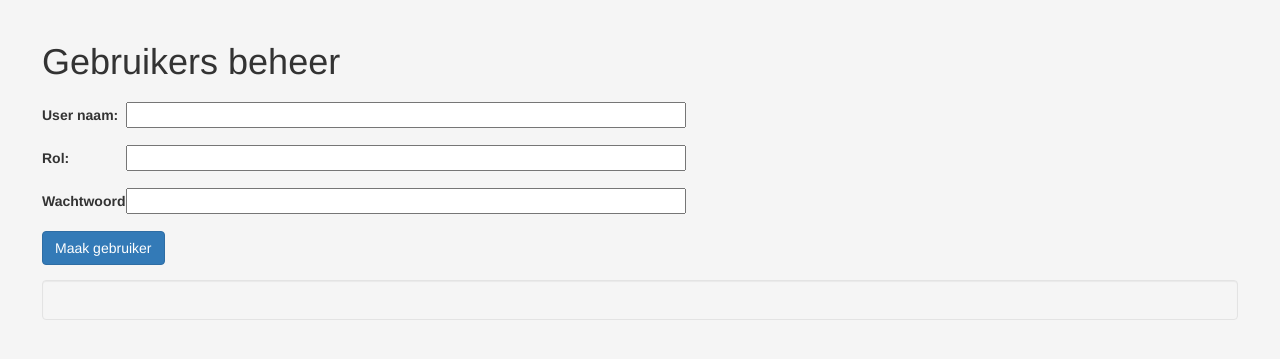
After one commit to be-odisee-2020-2021-2ti-ddf-team-3/Jaegher, a Spring app: template jaegher/src/main/resources/templates/Gebruikers.html in a window 1280 px wide. The commit adds this page. Shown: the top 359 px of the page. Run offline with Thymeleaf, Linux system fonts and the light colour scheme; the template is opened without the code that fills it, so the values that code supplies are empty; some of the project's set-up classes (security, data sources, template engines, error pages and the like) are left out, and stand-ins take their place; some libraries are stand-ins or nearby versions.

Commit message:
Gebruiker aanmaken en bekijken
Dit werkt enkel als de variabelen niet final zijn en in dat geval kunnen er geen initiele gebruikers aangemaakt worden.

```diff
--- a/jaegher/src/main/java/be/odisee/ti2/se4/jaegher/PaswordEncryption.java
+++ b/jaegher/src/main/java/be/odisee/ti2/se4/jaegher/PaswordEncryption.java
@@ -11,7 +11,7 @@ public class PaswordEncryption {
 
     public static void main(String[] args) {
 
-        String[] passwords = {"imkeww", "tessaww", "testww","hansww"};
+        String[] passwords = {"imkeww", "tessaww", "testww","hansww", "adminww"};
 
         for (String pwd : passwords ) {
             System.out.printf("%s is {bcrypt}%s%n", pwd, hash(pwd));
--- a/jaegher/src/main/java/be/odisee/ti2/se4/jaegher/domain/Gebruiker.java
+++ b/jaegher/src/main/java/be/odisee/ti2/se4/jaegher/domain/Gebruiker.java
@@ -13,7 +13,7 @@ import java.util.Collection;
 @Table(name = "GEBRUIKERS")
 @Data
 @RequiredArgsConstructor
-@NoArgsConstructor(access= AccessLevel.PRIVATE, force = true)
+@NoArgsConstructor(force = true)
 public class Gebruiker implements UserDetails {
     @Id
     @GeneratedValue(strategy= GenerationType.IDENTITY)
--- a/jaegher/src/main/java/be/odisee/ti2/se4/jaegher/service/JaegherService.java
+++ b/jaegher/src/main/java/be/odisee/ti2/se4/jaegher/service/JaegherService.java
@@ -1,6 +1,7 @@
 package be.odisee.ti2.se4.jaegher.service;
 
 
+import be.odisee.ti2.se4.jaegher.domain.Gebruiker;
 import be.odisee.ti2.se4.jaegher.domain.Klant;
 import be.odisee.ti2.se4.jaegher.formdata.EntryData;
 
@@ -8,6 +9,8 @@ import java.util.List;
 
 public interface JaegherService {
     public List<Klant> getAllKlanten();
+
+    public List<Gebruiker> getAllGebruikers();
 
     public void addKlant(EntryData entryData);
 
@@ -22,4 +25,6 @@ public interface JaegherService {
     public String getAuthenticatedFullname();
 
     public String getAuthenticatedRole();
+
+    public void addGebruiker(Gebruiker gebruiker);
 }
--- /dev/null
+++ b/jaegher/src/main/resources/templates/Gebruikers.html
@@ -0,0 +1,52 @@
+<!DOCTYPE html>
+<html lang="en"
+      xmlns:th = "http://www.thymeleaf.org" >
+<head>
+    <meta charset="UTF-8">
+    <title>Jaegher gebruikers</title>
+    <link type="text/css" rel="stylesheet" th:href="@{/css/bootstrap.min.css}"/>
+    <link type="text/css" rel="stylesheet" th:href="@{/css/styles.css}"/>
+    <script>
+        function rowClicked(value) {
+            location.href = "/Gebruikers/edit" + value
+        }
+    </script>
+</head>
+<body>
+<h1 style="margin-bottom: 20px;">Gebruikers beheer </h1>
+<form method="POST" th:action="@{/Gebruikers.html}" th:object="${gebruiker}">
+
+    <input type="hidden" th:field="*{id}"/>
+
+    <div class="form-group">
+        <label>User naam:&nbsp;</label><input type="text" th:field="*{username}" style="width: 40em"/>
+        <span class="validationError"
+              th:errors="*{username}">
+        </span>
+    </div>
+    <div class="form-group">
+        <label>Rol: </label><input type="text" th:field="*{role}" style="width: 40em"/>
+        <span class="validationError"
+              th:errors="*{role}">
+        </span>
+    </div>
+    <div class="form-group">
+        <label>Wachtwoord: </label><input type="text" th:field="*{password}" style="width: 40em"/>
+        <span class="validationError"
+              th:errors="*{password}">
+        </span>
+    </div>
+
+    <div class="form-group">
+        <button class="btn btn-primary btn-md" th:if="${gebruiker.getId()}!=0" name="submit">Maak gebruiker</button>
+    </div>
+</form>
+<div class="table-striped well" >
+    <div th:each="gebruiker: ${gebruikers}" class="row" th:onclick="'window.location.href = \'' + @{/Gebruikers/edit?id={id} (id=${gebruiker.getId()}) } + '\''">
+        <div class="col-md-1 text-left" th:text="${gebruiker.getUsername()}">user naam</div>
+        <div class="col-md-2 text-left" th:text="${gebruiker.getRole()}"> rol</div>
+        <br>
+    </div>
+</div>
+</body>
+</html>
--- a/jaegher/src/main/resources/templates/home.html
+++ b/jaegher/src/main/resources/templates/home.html
@@ -20,7 +20,8 @@
         </div>
     </div>
 
-    <button th:if="${role}==BIKEFITTER" style="margin-top: 15px" class="btn btn-primary btn-md"><a href="klanten" style="color:white;">Klanten view </a></button>
+    <button th:if="${role}!=KLANT" style="margin-top: 15px" class="btn btn-primary btn-md"><a href="klanten" style="color:white;">Klanten view </a></button>
+    <button th:if="${role}==ADMIN" style="margin-top: 15px" class="btn btn-primary btn-md"><a href="/Gebruikers" style="color:white;">Gebruikers view </a></button>
     <form method="POST" th:action="@{/logout}" style="margin-top: 15px">
         <button class="btn btn-danger btn-md logout" name="logout" value="Logout">Logout</button>
     </form>
```
Also changed, not shown: jaegher/src/main/java/be/odisee/ti2/se4/jaegher/JaegherApplicationInitDB.java (+5 -2 lines), jaegher/src/main/java/be/odisee/ti2/se4/jaegher/controllers/GebruikerController.java (added, +52 -0 lines), jaegher/src/main/java/be/odisee/ti2/se4/jaegher/service/JaegherServiceImpl.java (+18 -1 lines).
